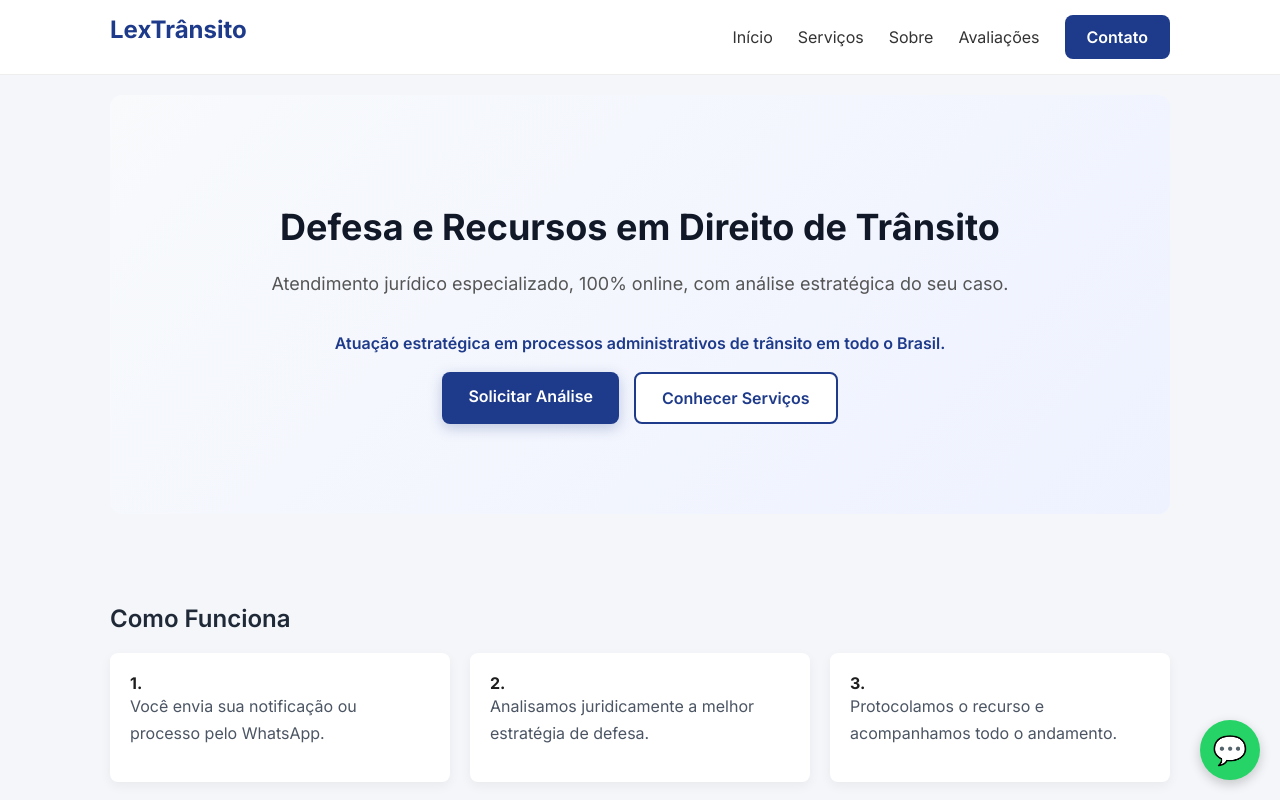
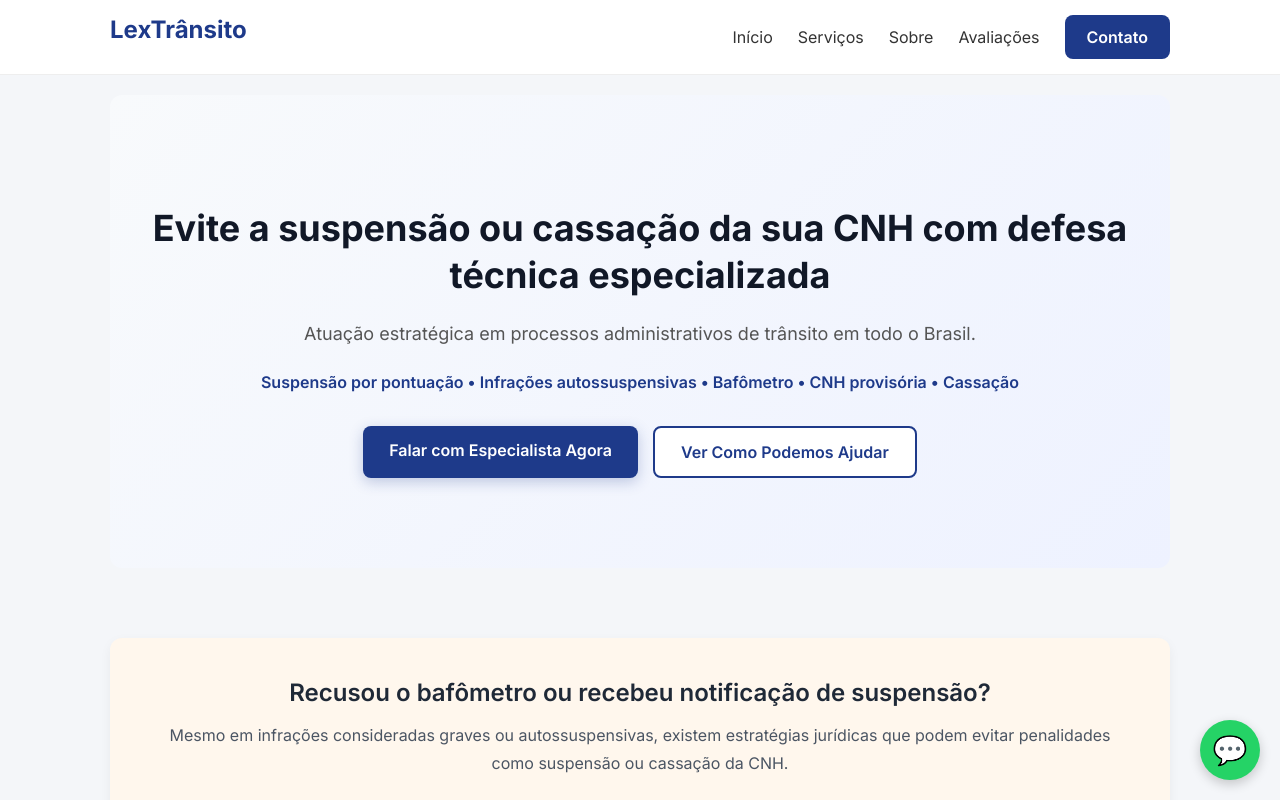
Before and after one commit to ancelmoth/lextransito, a React (Vite) app: page / in a window 1280 px wide. Shown: the top 800 px of the page. Built offline with nearby package versions, Linux system fonts and the light colour scheme.

Commit message:
home estrategica focada em conversao

```diff
--- a/src/pages/Home.jsx
+++ b/src/pages/Home.jsx
@@ -3,30 +3,42 @@ import { Link } from "react-router-dom"
 function Home() {
   return (
     <div style={styles.container}>
+      {/* HERO */}
       <section style={styles.hero}>
         <h1 style={styles.title}>
-          Defesa e Recursos em Direito de Trânsito
+          Evite a suspensão ou cassação da sua CNH com defesa técnica especializada
         </h1>
 
         <p style={styles.subtitle}>
-          Atendimento jurídico especializado, 100% online,
-          com análise estratégica do seu caso.
+          Atuação estratégica em processos administrativos de trânsito em todo o Brasil.
         </p>
+
         <p style={styles.highlight}>
-  Atuação estratégica em processos administrativos de trânsito em todo o Brasil.
+          Suspensão por pontuação • Infrações autossuspensivas • Bafômetro • CNH provisória • Cassação
         </p>
 
         <div style={styles.buttons}>
           <Link to="/contato" style={styles.primaryButton}>
-            Solicitar Análise
+            Falar com Especialista Agora
           </Link>
 
           <Link to="/servicos" style={styles.secondaryButton}>
-            Conhecer Serviços
+            Ver Como Podemos Ajudar
           </Link>
         </div>
       </section>
 
+      {/* BLOCO DE URGÊNCIA (BAFÔMETRO / SUSPENSÃO) */}
+      <section style={styles.alertSection}>
+        <h2>Recusou o bafômetro ou recebeu notificação de suspensão?</h2>
+        <p>
+          Mesmo em infrações consideradas graves ou autossuspensivas, existem
+          estratégias jurídicas que podem evitar penalidades como suspensão
+          ou cassação da CNH.
+        </p>
+      </section>
+
+      {/* COMO FUNCIONA */}
       <section style={styles.infoSection}>
         <h2>Como Funciona</h2>
 
@@ -48,11 +60,13 @@ function Home() {
         </div>
       </section>
 
+      {/* CREDIBILIDADE */}
       <section style={styles.credibilidade}>
         <h2>Atuação com respaldo jurídico</h2>
         <p>
           Todos os recursos e defesas são elaborados com acompanhamento jurídico,
-          garantindo fundamentação legal adequada e estratégia personalizada para cada caso.
+          garantindo fundamentação legal adequada e estratégia personalizada
+          para cada caso.
         </p>
       </section>
     </div>
@@ -66,13 +80,6 @@ const styles = {
     padding: "20px"
   },
 
-  highlight: {
-  marginTop: "10px",
-  fontWeight: "600",
-  color: "#1e3a8a",
-  fontSize: "16px"
-},
-
   hero: {
     padding: "110px 0 90px",
     textAlign: "center",
@@ -80,21 +87,34 @@ hero: {
     borderRadius: "12px",
     marginBottom: "40px"
   },
+
   title: {
     fontSize: "36px",
-    marginBottom: "20px"
+    marginBottom: "20px",
+    lineHeight: "1.3"
   },
+
   subtitle: {
     fontSize: "18px",
     color: "#555",
+    marginBottom: "20px"
+  },
+
+  highlight: {
+    marginTop: "10px",
+    fontWeight: "600",
+    color: "#1e3a8a",
+    fontSize: "16px",
     marginBottom: "30px"
   },
+
   buttons: {
     display: "flex",
     justifyContent: "center",
     gap: "15px",
     flexWrap: "wrap"
   },
+
   primaryButton: {
     padding: "14px 26px",
     backgroundColor: "#1e3a8a",
@@ -103,8 +123,10 @@ primaryButton: {
     fontWeight: "600",
     fontSize: "16px",
     boxShadow: "0 4px 14px rgba(30, 58, 138, 0.25)",
-  transition: "all 0.2s ease-in-out"
+    transition: "all 0.2s ease-in-out",
+    textDecoration: "none"
   },
+
   secondaryButton: {
     padding: "14px 26px",
     border: "2px solid #1e3a8a",
@@ -113,23 +135,37 @@ primaryButton: {
     fontWeight: "600",
     fontSize: "16px",
     backgroundColor: "#ffffff",
-  transition: "all 0.2s ease-in-out"
+    transition: "all 0.2s ease-in-out",
+    textDecoration: "none"
   },
+
+  alertSection: {
+    marginTop: "70px",
+    textAlign: "center",
+    backgroundColor: "#fff7ed",
+    padding: "40px",
+    borderRadius: "12px",
+    boxShadow: "0 4px 12px rgba(0,0,0,0.05)"
+  },
+
   infoSection: {
     marginTop: "90px"
   },
+
   steps: {
     display: "grid",
     gridTemplateColumns: "repeat(auto-fit, minmax(250px, 1fr))",
     gap: "20px",
     marginTop: "20px"
   },
+
   step: {
     backgroundColor: "#fff",
     padding: "20px",
     borderRadius: "8px",
     boxShadow: "0 4px 12px rgba(0,0,0,0.05)"
   },
+
   credibilidade: {
     marginTop: "90px",
     backgroundColor: "#ffffff",
```
Lines whose indentation alone changed are shown as unchanged.
